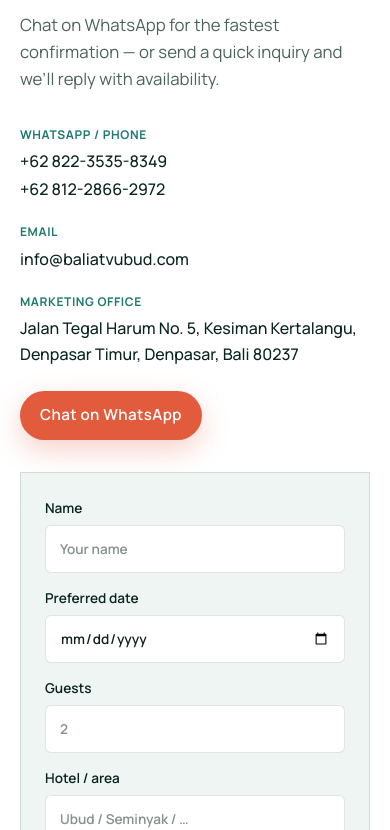
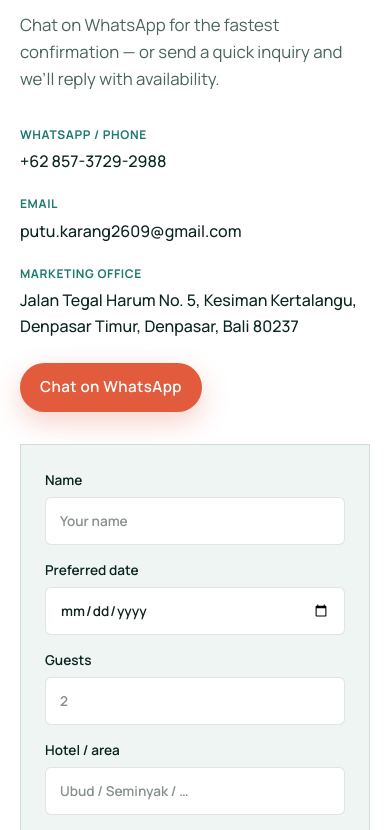
Before and after one commit to aftlah/rafting-bali, a React (Vite) app: page / in a window 390 px wide. Shown: the part 9474-10304 px from the top of the page. Built offline with nearby package versions, Linux system fonts and the light colour scheme; no server answers.

Commit message:
feat: update contact details and remove alternative phone number

```diff
--- a/src/components/Contact.tsx
+++ b/src/components/Contact.tsx
@@ -67,12 +67,14 @@ export function Contact() {
               >
                 {PHONE_DISPLAY}
               </a>
+              {PHONE_ALT ? (
                 <a
                   className="mt-0.5 block font-medium text-forest"
                   href={`tel:${PHONE_ALT.replace(/\s|-/g, '')}`}
                 >
                   {PHONE_ALT}
                 </a>
+              ) : null}
             </li>
             <li>
               <span className="mb-1 block text-[0.75rem] font-bold tracking-wider text-river uppercase">
--- a/src/data/site.ts
+++ b/src/data/site.ts
@@ -1,7 +1,7 @@
-export const WHATSAPP = '6282235358349'
-export const PHONE_DISPLAY = '+62 822-3535-8349'
-export const PHONE_ALT = '+62 812-2866-2972'
-export const EMAIL = 'info@baliatvubud.com'
+export const WHATSAPP = '6285737292988'
+export const PHONE_DISPLAY = '+62 857-3729-2988'
+export const PHONE_ALT: string = ''
+export const EMAIL = 'putu.karang2609@gmail.com'
 export const ADDRESS =
   'Jalan Tegal Harum No. 5, Kesiman Kertalangu, Denpasar Timur, Denpasar, Bali 80237'
 export const COMPANY = 'Wild ATV Bali'
```
Lines whose indentation alone changed are shown as unchanged.
